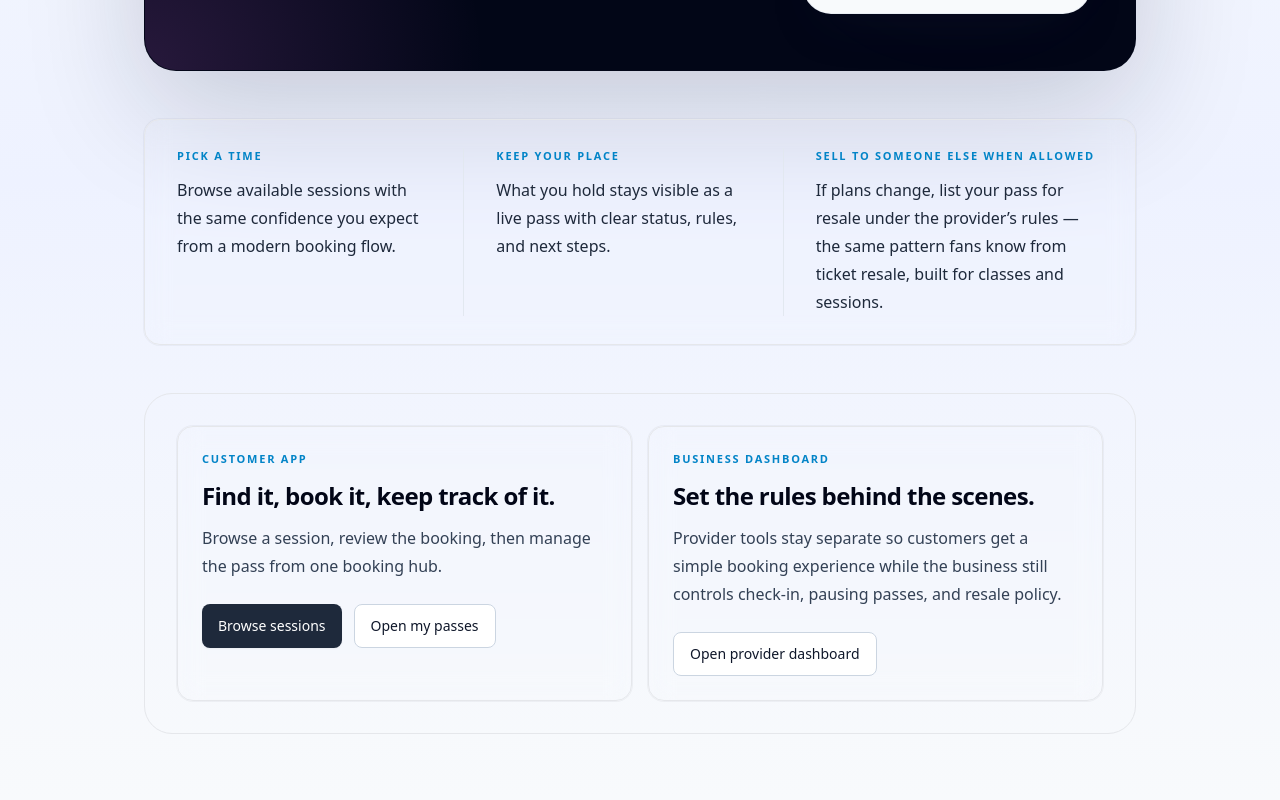
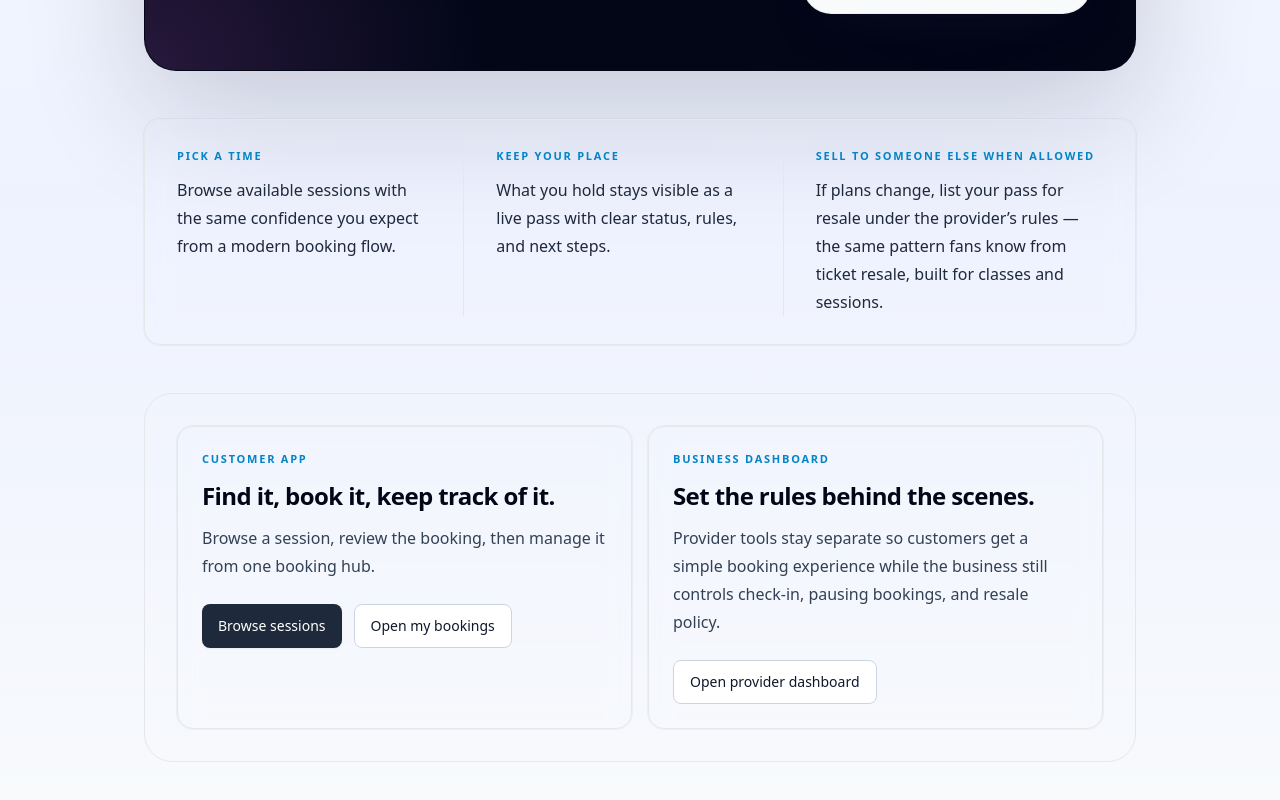
Before and after one commit to Devpen787/yourturn, a Next.js app: page / in a window 1280 px wide. Shown: the part 573-1373 px from the top of the page. Built offline with nearby package versions, Linux system fonts and the light colour scheme; no server answers.

Commit message:
fix(ux): align booking vocabulary across landing shell

```diff
--- a/components/home/StartFlowCta.tsx
+++ b/components/home/StartFlowCta.tsx
@@ -15,8 +15,8 @@ export function StartFlowCta() {
             Find it, book it, keep track of it.
           </h2>
           <p className="mt-3 text-base leading-7 text-slate-700">
-            Browse a session, review the booking, then manage the pass from one
-            booking hub.
+            Browse a session, review the booking, then manage it from one booking
+            hub.
           </p>
           <div className="mt-6 flex flex-wrap gap-3">
             <Link
@@ -35,7 +35,7 @@ export function StartFlowCta() {
                 "rounded-full no-underline"
               )}
             >
-              Open my passes
+              Open my bookings
             </Link>
           </div>
         </div>
@@ -49,7 +49,7 @@ export function StartFlowCta() {
           </h2>
           <p className="mt-3 text-base leading-7 text-slate-700">
             Provider tools stay separate so customers get a simple booking
-            experience while the business still controls check-in, pausing passes,
+            experience while the business still controls check-in, pausing bookings,
             and resale policy.
           </p>
           <div className="mt-6">
```
